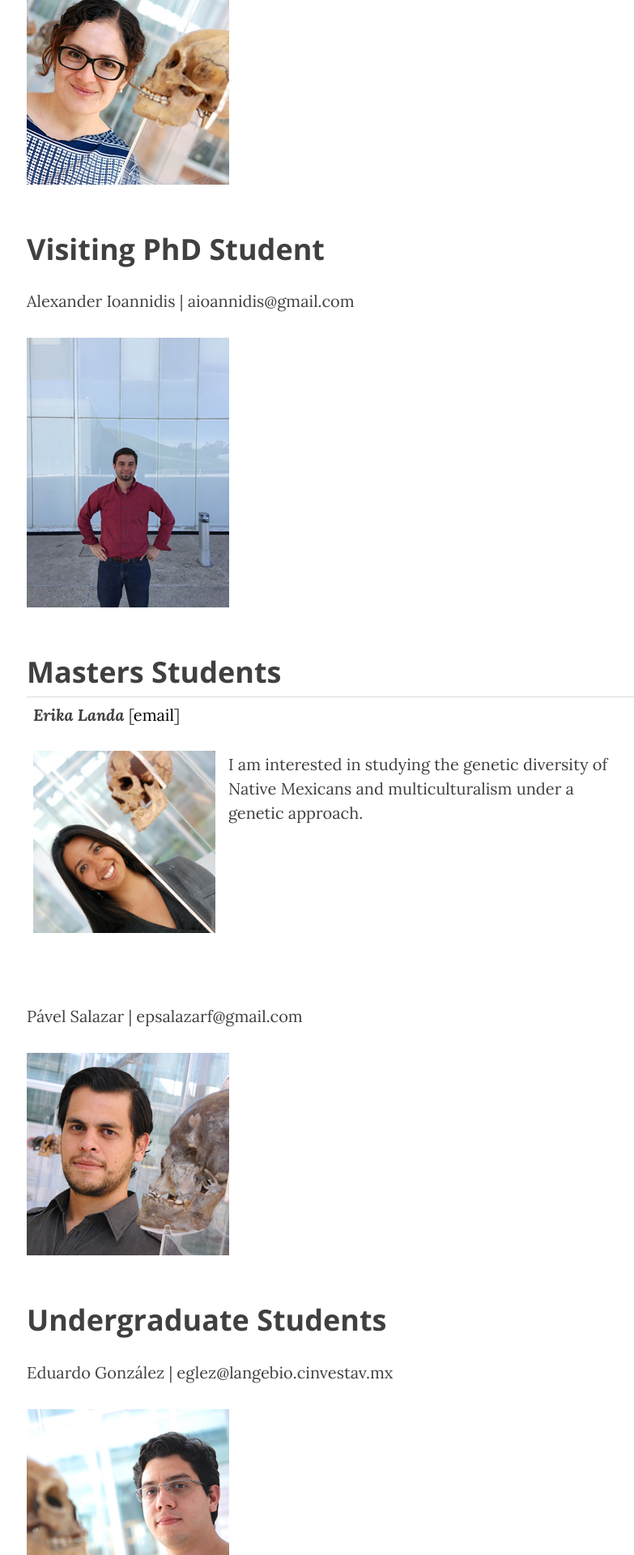
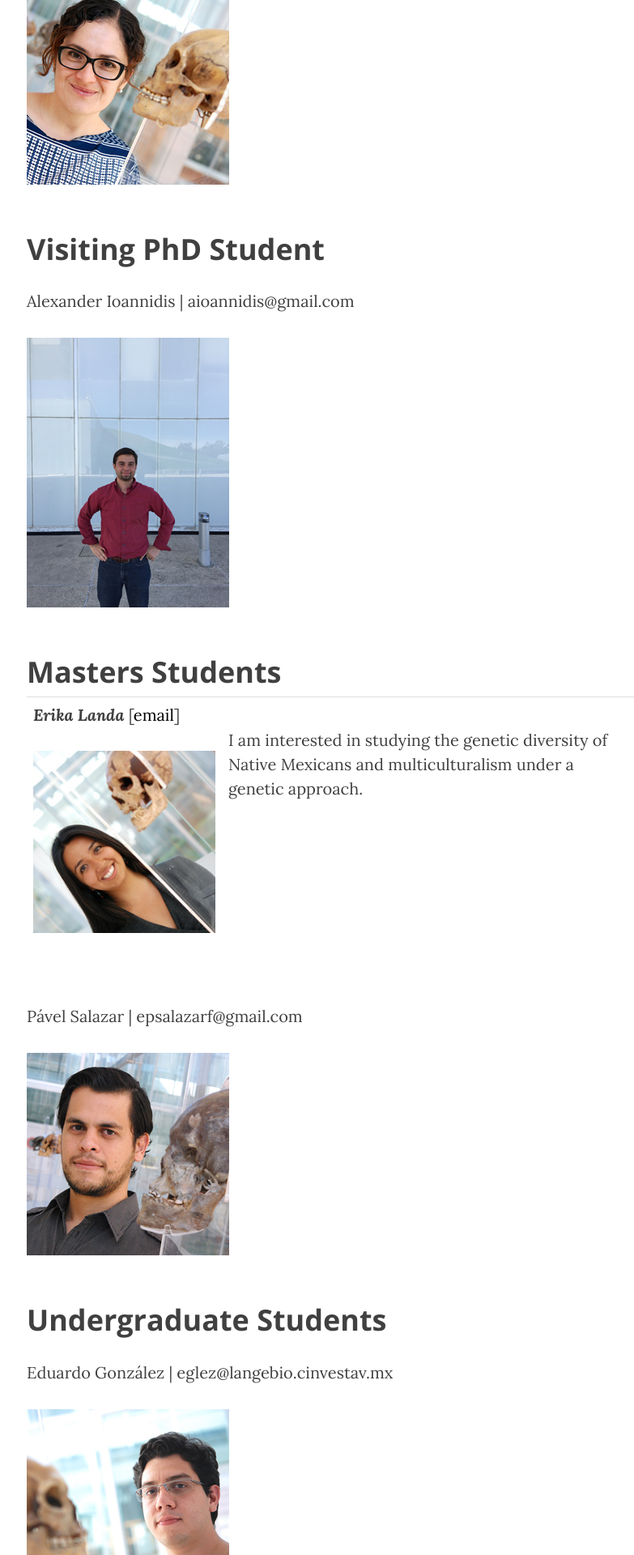
Before and after one commit to milkshakeplustip/milkshakeplustip.github.io, a Jekyll site: the page built from b_people.html, in a window 1280 px wide. Shown: the part 1004-2924 px from the top of the page at 81% size, without its empty margins (232-1015 px from the left). Built offline with Jekyll 4.4.1, drawn with Linux system fonts in a browser that asks for light colours; nearby versions of some CDN libraries.

Commit message:
no line break

```diff
--- a/b_people.html
+++ b/b_people.html
@@ -17,7 +17,7 @@ header-img: "img/morenolab_2_1000.jpg"
 <table style="width:100%">
 	<tr>
 		<td><b><i>Erika Landa </i></b>[<a href=elanda@langebio.cinvestav.mx>email</a>]<p><img src="/img/Erika250.jpg" alt="Erika" height="500" width="500"></p></td>
-		<td><p><br>I am interested in studying the genetic diversity of Native Mexicans and multiculturalism under a genetic approach.</br></p></td>
+		<td><p>I am interested in studying the genetic diversity of Native Mexicans and multiculturalism under a genetic approach.</p></td>
 	</tr>
 </table>
 <p>Pável Salazar | epsalazarf@gmail.com</p>
```
